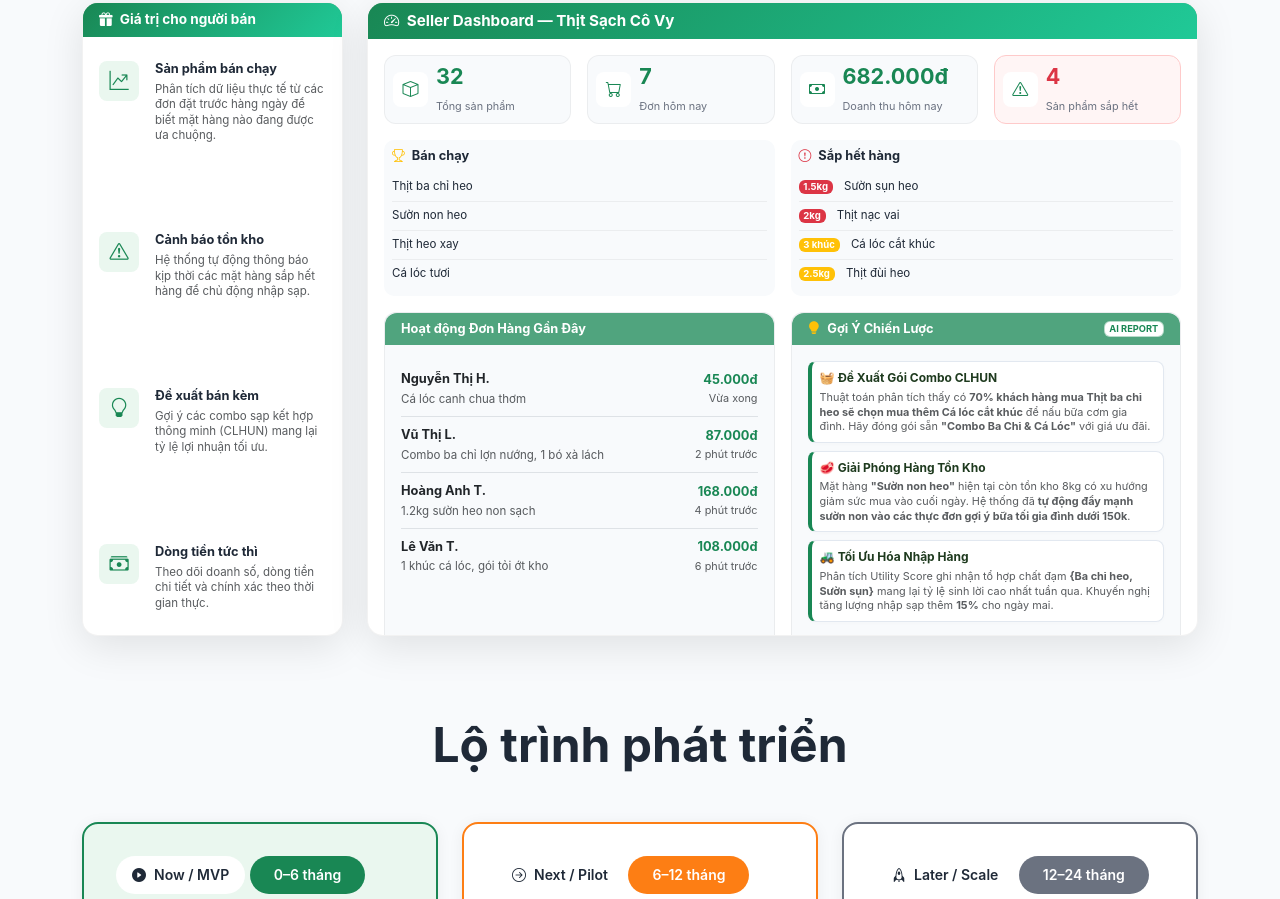
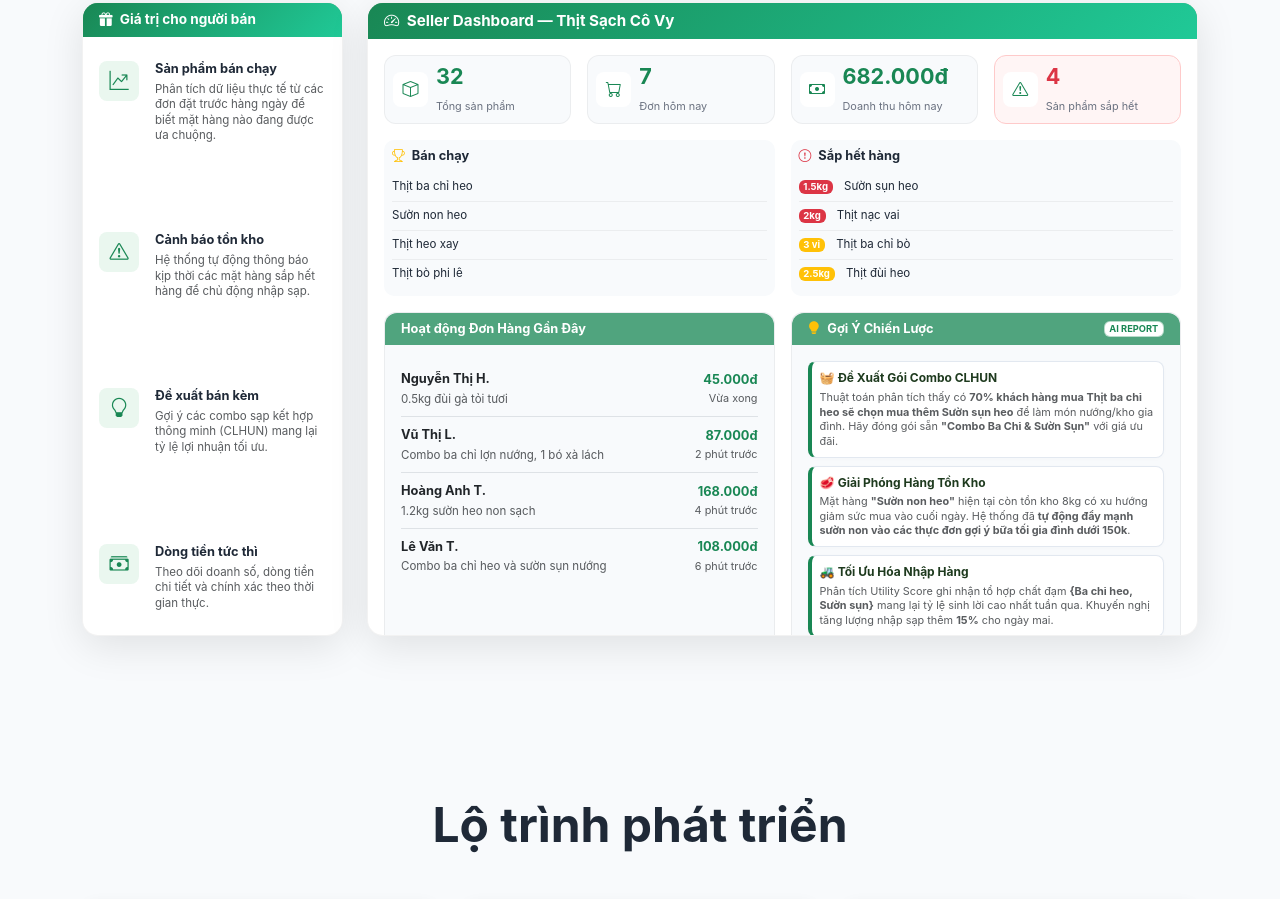
Before and after one commit to gibor06/KN_landing_choailocal, a plain HTML site: page index.html in a window 1280 px wide. Shown: the part 6852-7751 px from the top of the page. Drawn offline with nearby package versions, Linux system fonts and the light colour scheme.

Commit message:
Add files via upload

```diff
--- a/index.html
+++ b/index.html
@@ -961,7 +961,7 @@
                       <li style="padding: 0.3rem 0;">Thịt ba chỉ heo</li>
                       <li style="padding: 0.3rem 0;">Sườn non heo</li>
                       <li style="padding: 0.3rem 0;">Thịt heo xay</li>
-                      <li style="padding: 0.3rem 0; border-bottom: 0;">Cá lóc tươi</li>
+                      <li style="padding: 0.3rem 0; border-bottom: 0;">Thịt bò phi lê</li>
                     </ol>
                   </div>
                 </div>
@@ -976,7 +976,7 @@
                       <li style="padding: 0.3rem 0;"><span class="badge bg-danger badge-sm"
                           style="font-size: 0.6rem; padding: 0.15rem 0.3rem;">2kg</span> Thịt nạc vai</li>
                       <li style="padding: 0.3rem 0;"><span class="badge bg-warning badge-sm"
-                          style="font-size: 0.6rem; padding: 0.15rem 0.3rem;">3 khúc</span> Cá lóc cắt khúc</li>
+                          style="font-size: 0.6rem; padding: 0.15rem 0.3rem;">3 vỉ</span> Thịt ba chỉ bò</li>
                       <li style="padding: 0.3rem 0; border-bottom: 0;"><span class="badge bg-warning badge-sm"
                           style="font-size: 0.6rem; padding: 0.15rem 0.3rem;">2.5kg</span> Thịt đùi heo</li>
                     </ul>
@@ -1003,7 +1003,7 @@
                           class="order-item-simulation py-2 border-bottom d-flex align-items-center justify-content-between">
                           <div class="order-details-left min-w-0">
                             <div class="fw-bold text-truncate text-dark" style="font-size: 0.8rem;">Nguyễn Thị H.</div>
-                            <div class="text-muted text-truncate" style="font-size: 0.72rem;">Cá lóc canh chua thơm</div>
+                             <div class="text-muted text-truncate" style="font-size: 0.72rem;">0.5kg đùi gà tỏi tươi</div>
                           </div>
                           <div class="order-details-right text-end flex-shrink-0 ps-2">
                             <div class="fw-bold text-success" style="font-size: 0.8rem;">45.000đ</div>
@@ -1035,7 +1035,7 @@
                         <div class="order-item-simulation py-2 d-flex align-items-center justify-content-between">
                           <div class="order-details-left min-w-0">
                             <div class="fw-bold text-truncate text-dark" style="font-size: 0.8rem;">Lê Văn T.</div>
-                            <div class="text-muted text-truncate" style="font-size: 0.72rem;">1 khúc cá lóc, gói tỏi ớt kho</div>
+                             <div class="text-muted text-truncate" style="font-size: 0.72rem;">Combo ba chỉ heo và sườn sụn nướng</div>
                           </div>
                           <div class="order-details-right text-end flex-shrink-0 ps-2">
                             <div class="fw-bold text-success" style="font-size: 0.8rem;">108.000đ</div>
@@ -1071,7 +1071,7 @@
                             <span>🧺</span> Đề Xuất Gói Combo CLHUN
                           </h6>
                           <p class="mb-0 text-muted" style="font-size: 0.68rem; line-height: 1.35;">
-                            Thuật toán phân tích thấy có <b>70% khách hàng mua Thịt ba chỉ heo sẽ chọn mua thêm Cá lóc cắt khúc</b> để nấu bữa cơm gia đình. Hãy đóng gói sẵn <b>"Combo Ba Chỉ & Cá Lóc"</b> với giá ưu đãi.
+                            Thuật toán phân tích thấy có <b>70% khách hàng mua Thịt ba chỉ heo sẽ chọn mua thêm Sườn sụn heo</b> để làm món nướng/kho gia đình. Hãy đóng gói sẵn <b>"Combo Ba Chỉ & Sườn Sụn"</b> với giá ưu đãi.
                           </p>
                         </div>
                         <!-- Card 2 -->
@@ -1104,9 +1104,12 @@
             </div>
           </div>
         </div>
+      </div>
+    </div>
+  </section>
 
-        <!-- Roadmap Section -->
-        <section id="roadmap" class="section-padding bg-section">
+  <!-- Roadmap Section -->
+  <section id="roadmap" class="section-padding bg-section">
           <div class="container">
             <div class="text-center mb-5 reveal">
               <h2 class="display-5 fw-bold mb-3">Lộ trình phát triển</h2>
--- a/js/main.js
+++ b/js/main.js
@@ -1096,10 +1096,10 @@ document.addEventListener("DOMContentLoaded", function () {
 
   // Order templates matching the Vietnamese context and specific store sections
   const ORDER_TEMPLATES = [
-    { customer: "Nguyễn Thị H.", shop: "Thịt Sạch Cô Vy", items: "Cá lóc canh chua thơm", price: 45000 },
+    { customer: "Nguyễn Thị H.", shop: "Thịt Sạch Cô Vy", items: "0.5kg đùi gà tỏi tươi", price: 45000 },
     { customer: "Vũ Thị L.", shop: "Thịt Sạch Cô Vy", items: "Combo ba chỉ lợn nướng, 1 bó xà lách", price: 87000 },
     { customer: "Hoàng Anh T.", shop: "Thịt Sạch Cô Vy", items: "1.2kg sườn heo non sạch", price: 168000 },
-    { customer: "Lê Văn T.", shop: "Thịt Sạch Cô Vy", items: "1 khúc cá lóc, gói tỏi ớt kho", price: 108000 },
+    { customer: "Lê Văn T.", shop: "Thịt Sạch Cô Vy", items: "Combo ba chỉ heo và sườn sụn nướng", price: 108000 },
     { customer: "Phạm Minh C.", shop: "Thịt Sạch Cô Vy", items: "0.5kg thịt heo xay tươi ngon", price: 57000 },
     { customer: "Trần Thanh N.", shop: "Thịt Sạch Cô Vy", items: "1kg xương ống heo ngọt nước", price: 65000 },
     { customer: "Đặng Hồng P.", shop: "Thịt Sạch Cô Vy", items: "0.8kg thịt nạc vai heo sạch", price: 96000 },
```
